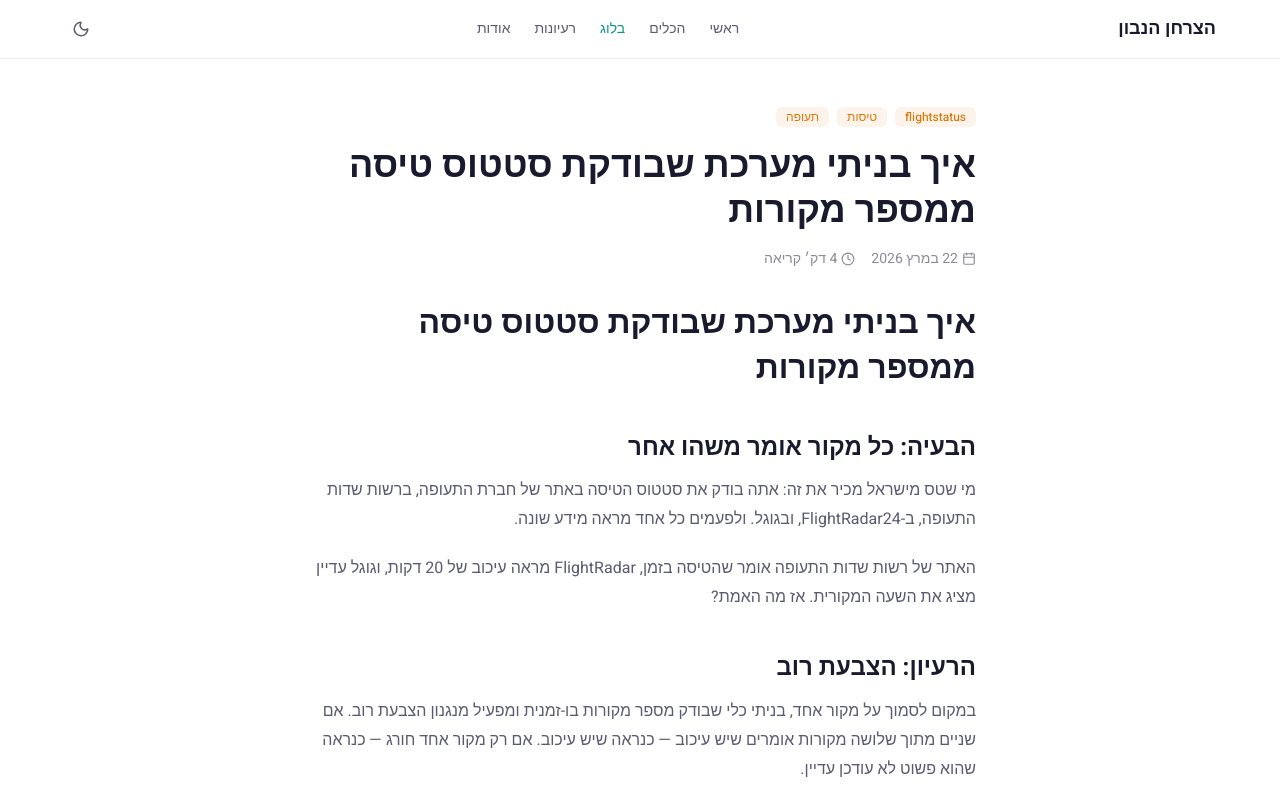
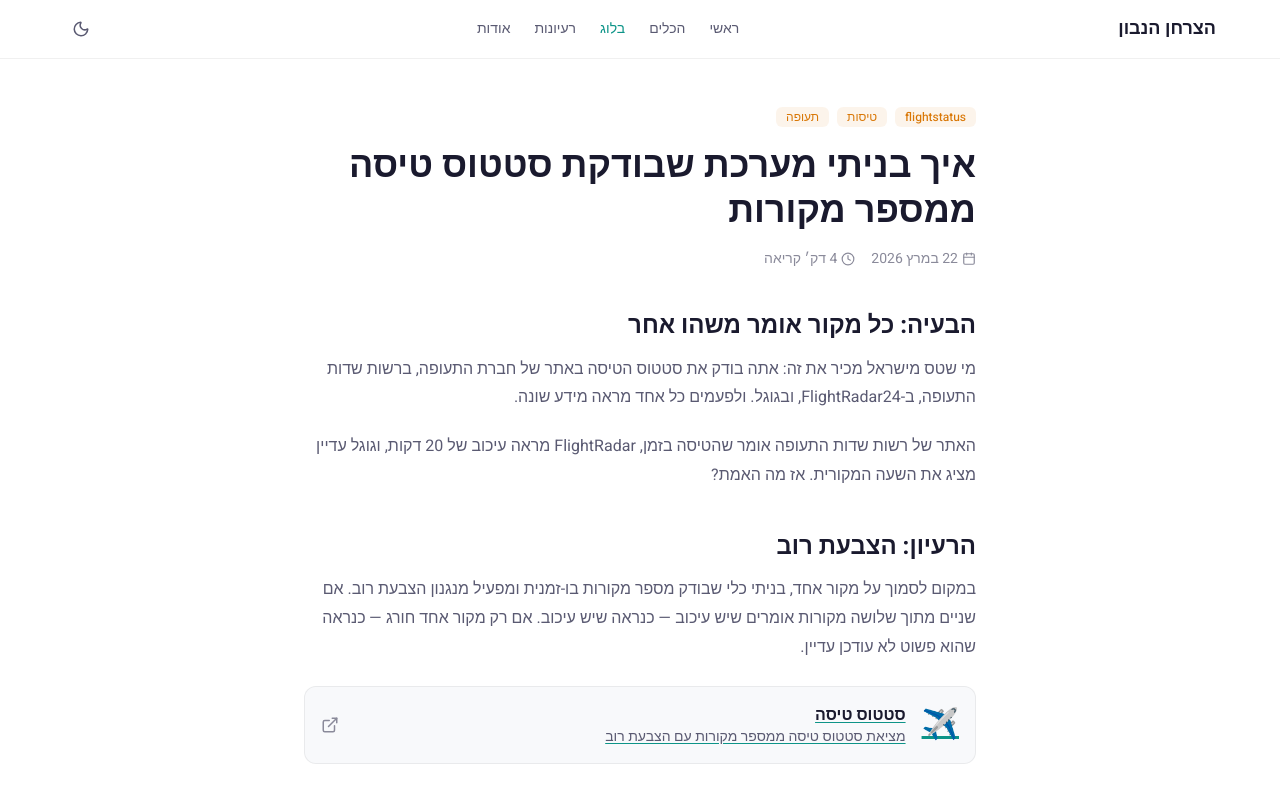
Before and after one commit to samueldratwa-TG/tsarchan-web, a Next.js app: page /blog/flightstatus-story in a window 1280 px wide. Shown: the top 800 px of the page. Built offline with nearby package versions, Linux system fonts and the light colour scheme.

Commit message:
fix: actually fix duplicate H1, edit hamadad blog post
- Fix H1 regex: handle leading newline in MDX content (\s*)
- Hamadad post: add product selection criteria (5+ chains, long history)
- Hamadad post: remove "what's next" section

```diff
--- a/app/blog/[slug]/page.tsx
+++ b/app/blog/[slug]/page.tsx
@@ -136,7 +136,7 @@
       {/* Post Body — strip first H1 (already shown in header) */}
       <div className="prose-rtl">
         <MDXRemote
-          source={post.content.replace(/^#\s+.+\n+/, "")}
+          source={post.content.replace(/^\s*#\s+.+\n+/, "")}
           components={mdxComponents}
         />
       </div>
--- a/content/blog/hamadad-story.mdx
+++ b/content/blog/hamadad-story.mdx
@@ -19,7 +19,9 @@
 
 ## הסל: 37 מוצרים שכל ישראלי קונה
 
-בחרתי 37 מוצרי יסוד שמייצגים את סל הקניות הישראלי:
+למה דווקא 37 מוצרים? לא בחרתי אותם באופן שרירותי. סרקתי את כל מאגר הנתונים ובחרתי רק מוצרים שעומדים בשני קריטריונים: הם מופיעים **בלפחות 5 רשתות** שונות, ויש להם **היסטוריית מחירים ארוכה** ורציפה. ככה המדד מבוסס על נתונים אמינים ולא על מוצרי נישה שמופיעים בחנות אחת ונעלמים למחרת.
+
+המוצרים מייצגים את סל הקניות הישראלי:
 
 **חלב וביצים** — חלב תנובה 3%, קוטג', גבינה לבנה, גבינת עמק, חמאה, שמנת, ביצים, יוגורט.
 
@@ -59,10 +61,6 @@
 
 הנתונים מגיעים מ-Kaggle, שם חוקר שנקרא Sefi Erlich אוסף ומעדכן כל יום את קבצי המחירים שהרשתות מפרסמות. אין צורך בסקרייפינג ישיר — הכל עובר דרך מאגר מסודר ונגיש.
 
-## מה הלאה
-
-כרגע העדכון הוא ידני. אני מריץ סקריפט שמוריד את הנתונים החדשים, מחשב מחדש את המדד, ומפרסם. המטרה היא להפוך את זה לאוטומטי לחלוטין — עדכון יומי בלי מגע יד אדם.
-
 <Callout type="info">
 צפו במדד העדכני ב-[hamadad.sadot.click](https://hamadad.sadot.click) — כולל גרפים, טבלאות מוצרים, והשוואה אזורית.
 </Callout>
```
